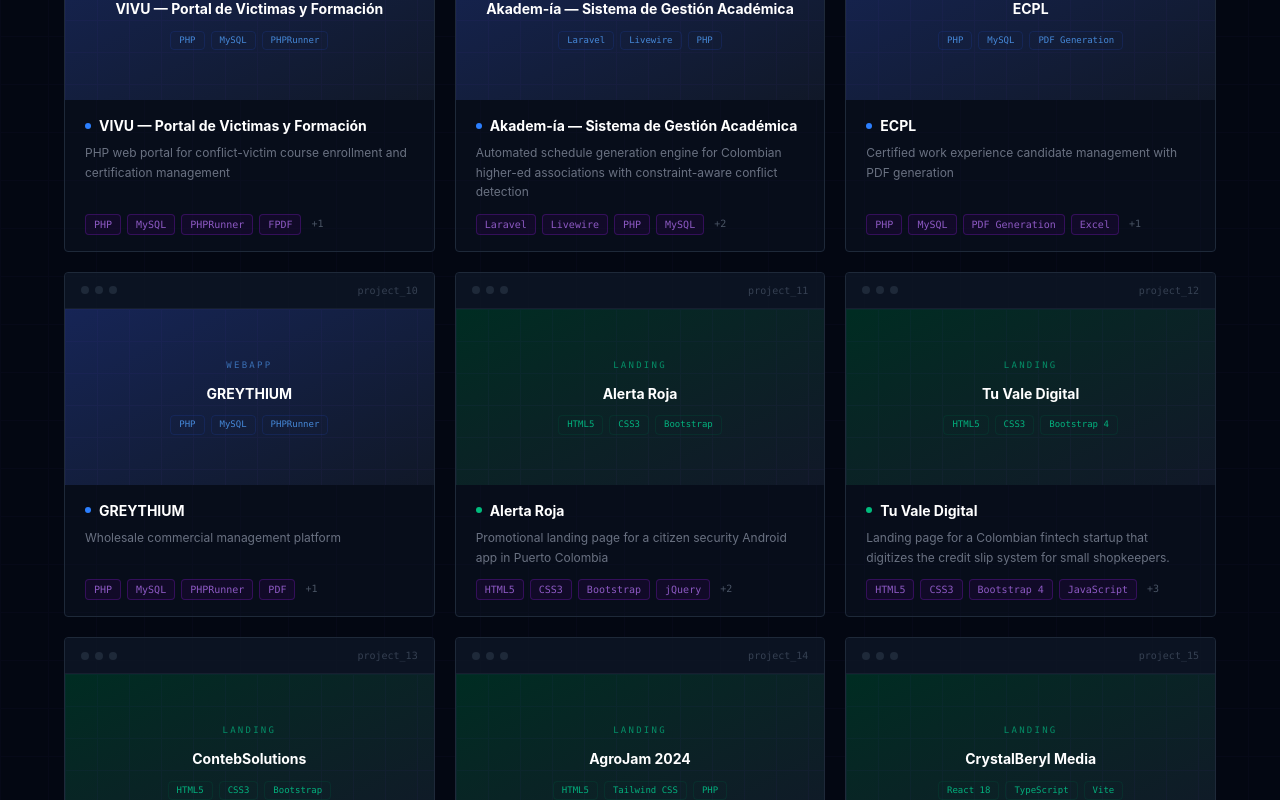
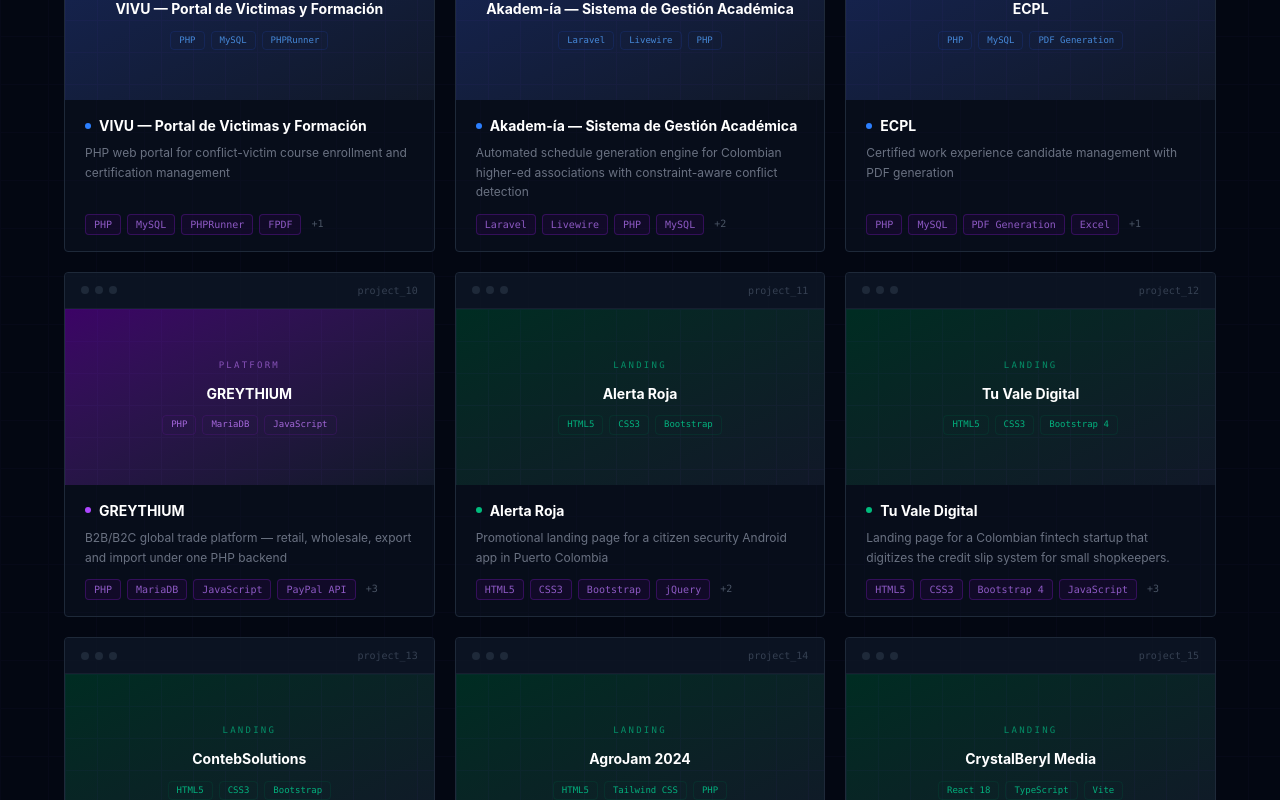
Before and after one commit to HannerB/PORTFOLIO, a React (Vite) app: page / in a window 1280 px wide. Shown: the part 5009-5809 px from the top of the page. Built offline with nearby package versions, Linux system fonts and the light colour scheme.

Commit message:
FEAT: Update GREYTHIUM project entry with full platform details

```diff
--- a/src/data/projects.js
+++ b/src/data/projects.js
@@ -373,39 +373,43 @@ export const projects = [
     },
     {
         slug: "greythium",
-        category: "webapp",
-        year: "2024",
+        category: "platform",
+        year: "Nov 3 – Dec 2, 2025",
         title: "GREYTHIUM",
-        tagline: "Wholesale commercial management platform",
+        tagline: "B2B/B2C global trade platform — retail, wholesale, export and import under one PHP backend",
         image: "https://picsum.photos/seed/greythium/1200/600",
         screenshots: [],
         github: PROFILE,
         githubPrivate: true,
-        link: "",
-        tags: ["PHP", "MySQL", "PHPRunner", "PDF", "Bootstrap"],
+        link: "https://greythium.com",
+        tags: ["PHP", "MariaDB", "JavaScript", "PayPal API", "Stripe", "Apache", "CSS Custom Properties"],
         overview:
-            "A commercial management platform for a wholesale business. Manages the full operations cycle: product categories, inventory, client addresses, wholesale applications, import/export requests and PDF generation. Built with a PHPRunner scaffold extended with substantial custom business logic.",
+            "GREYTHIUM is a full-stack international trade platform built from scratch in PHP and vanilla JavaScript. It handles four distinct business models in a single system: a B2C retail store, a B2B wholesale module with approval-based access, and dedicated export and import service portals. The platform supports multi-tier pricing, PayPal and Stripe payment processing, wholesale partner verification, international trade documentation (HS codes, incoterms, customs tracking), and a full admin backend — all without any PHP framework or CSS library.",
         problem:
-            "A wholesale distributor needed a centralized system to manage product catalog, client accounts, order processing and document generation — replacing disconnected spreadsheets.",
-        role: "Developer. Extended PHPRunner scaffolding with custom modules for wholesale-specific workflows, built the PDF generation pipeline, designed the database schema and implemented the export/import request system.",
+            "The client needed a single platform to unify retail sales, B2B wholesale operations, and international trade services — with different pricing tiers, access controls, and workflows per customer type. Off-the-shelf solutions couldn't handle the combination of wholesale approval workflows and trade-specific documentation (incoterms, HS codes, deposit-vs-final-payment tracking). The entire system had to be built from scratch.",
+        role: "Sole full-stack developer. Designed the database schema (22 tables), built the complete backend with a service-class architecture (OrderService, ProductService, WholesaleService, ExportService, ImportService), integrated PayPal OAuth2 and Stripe payment flows, and implemented the frontend with vanilla JavaScript and a custom CSS design system — no framework on either side.",
         features: [
-            { title: "Product & category management", description: "Full CRUD for products with category hierarchy, pricing tiers for wholesale clients and inventory tracking." },
-            { title: "Client address book", description: "Multiple delivery addresses per client with add, edit, search, export and print functions." },
-            { title: "Wholesale applications", description: "Application workflow for new wholesale account requests with approval status tracking." },
-            { title: "Import/export request system", description: "Structured request forms for import and export orders with document attachment support." },
-            { title: "PDF generation", description: "Generates commercial documents (quotes, order confirmations) from database records." },
-            { title: "Duplicate detection", description: "Prevents entry of duplicate client or product records before save." },
+            { title: "Four-model commerce architecture", description: "A single platform serves retail customers (B2C), approved wholesale partners (B2B), export clients, and import clients — each with their own pricing tier, product visibility rules, minimum quantity enforcement, checkout flow, and order type. User context is resolved on every request and drives all conditional rendering, price display, and catalog filtering." },
+            { title: "PayPal OAuth2 payment integration", description: "Full PayPal v2 Checkout API integration: client credentials OAuth2 token fetch, order creation via /v2/checkout/orders, and payment capture on return. SSL verification switches dynamically between localhost (disabled) and production (enabled). Handles success and cancellation URL flows with order status updates." },
+            { title: "Wholesale approval workflow", description: "Wholesale applicants submit a business verification form (company name, tax ID, business type: distributor/retailer/reseller). A WholesaleService class manages the approval pipeline — admins review, approve with access grant or reject with a written reason. Only approved wholesale users see B2B pricing and the wholesale catalog. Status checks (isWholesaleApproved, hasWholesaleApplication) run on every product and checkout request." },
+            { title: "Export & Import service portals", description: "Dedicated modules for international trade requests. Export: HS codes, incoterms (EXW, FOB, CIF, DDP), shipping method (Air/Sea/Land/Express), destination tracking, auto-generated request numbers (EXP-YYYYMM-XXXX). Import: origin country, supplier details, quality inspection flags, sample request handling. Both track deposit-vs-final payment and map through a status workflow (pending → reviewing → quoted → approved → in_transit → customs → completed)." },
+            { title: "Multi-tier pricing with quantity ranges", description: "A product_prices table stores tiered prices per customer type (retail, wholesale, export) and per quantity range (min/max units). Cart validation enforces minimum wholesale quantities before checkout. Product display adapts dynamically based on the authenticated user's account type." },
+            { title: "Transactional order creation", description: "Orders are created inside START TRANSACTION / COMMIT / ROLLBACK blocks: one insert for the order header, one per line item in order_items, and one in payments — all or nothing. This prevents orphaned order records if a payment insert fails mid-checkout." },
+            { title: "Custom PHP service architecture", description: "No framework. The backend is organized into single-responsibility service classes (OrderService, ProductService, WholesaleService, ExportService, ImportService, UserService) with a shared bootstrap, helper library, and layout system. Apache .htaccess rewrites strip .php extensions for clean URLs throughout." },
+            { title: "Admin backend", description: "Full admin panel for product catalog management, order fulfillment, wholesale application review, export/import request processing, blog and legal document management, user document verification, and contact message handling — all role-protected via admin middleware." },
         ],
         stack: {
-            frontend: ["PHP views", "Bootstrap", "JavaScript"],
-            backend: ["PHP 8", "MySQL"],
-            base: ["PHPRunner scaffold + custom modules"],
-            exports: ["PDF", "CSV/Excel"],
+            backend: ["PHP 7.4", "Custom service architecture", "MySQLi", "cURL"],
+            database: ["MariaDB 10.4", "22-table schema", "Transactional inserts"],
+            frontend: ["Vanilla JavaScript", "Custom CSS design system", "CSS Custom Properties", "Font Awesome 6"],
+            payments: ["PayPal v2 Checkout API (OAuth2)", "Stripe PHP SDK"],
+            infra: ["Apache", ".htaccess URL rewriting", "XAMPP"],
         },
         highlights: [
-            "Autocomplete and autofill endpoints provide instant client/product lookup reducing data entry errors.",
-            "Separate SQL files for export_requests and import_requests schemas — each business process has its own isolated table structure.",
-            "Custom wholesale_applications workflow extends the base PHPRunner session management with business-specific state transitions.",
+            "No PHP framework, no CSS library. The service layer is hand-built: each domain (orders, products, wholesale, export, import) has its own service class with a clean interface. This keeps the codebase explicit and avoids framework overhead for a project where routing and middleware are minimal.",
+            "PayPal integration uses OAuth2 client credentials — not the legacy NVP API. The token endpoint, order creation, and capture calls are all raw cURL requests, giving full control over headers and error handling. SSL verification is toggled at runtime based on the server host, not a config flag.",
+            "The wholesale approval gate is enforced at three levels: database (user account_type + wholesale_applications status), service class (WholesaleService::isWholesaleApproved()), and frontend (product cards and checkout buttons conditioned on user context). No single bypass point can leak B2B pricing to retail users.",
+            "Order creation uses an explicit transaction with three separate inserts. If the payment record fails to insert (duplicate transaction ID, constraint violation), the entire order rolls back — no partial orders reach the database.",
         ],
     },
 
```
